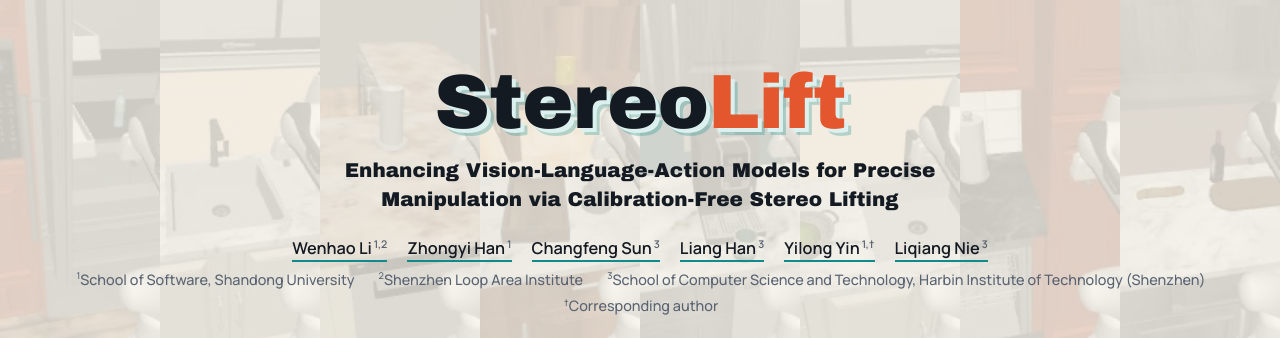
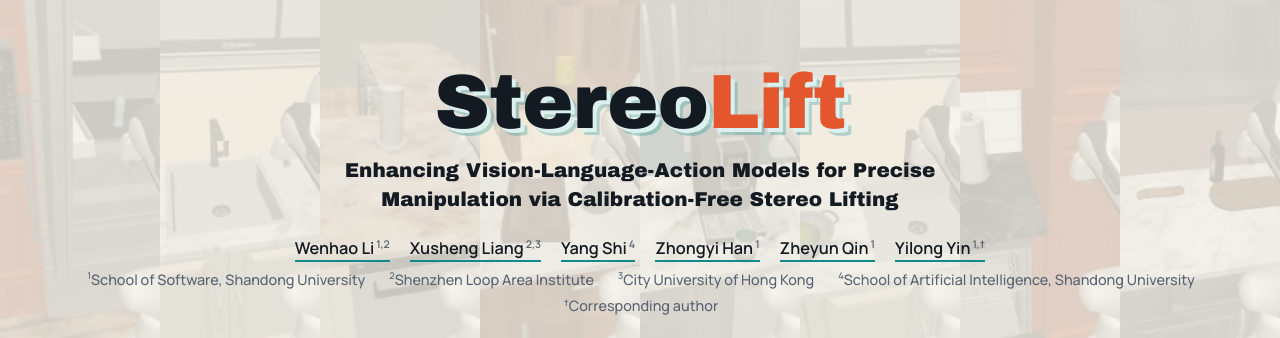
Before and after one commit to peacelwh/StereoLift, a plain HTML site: page index.html in a window 1280 px wide. Shown: the part 63-401 px from the top of the page. Drawn offline with nearby package versions, Linux system fonts and the light colour scheme; a web font is replaced by a local one.

Commit message:
Update author list and affiliations

```diff
--- a/index.html
+++ b/index.html
@@ -34,16 +34,17 @@
   <p class="subtitle">Enhancing Vision-Language-Action Models for Precise Manipulation via Calibration-Free Stereo Lifting</p>
   <div class="authors">
     <span>Wenhao Li<sup>1,2</sup></span>
+    <span>Xusheng Liang<sup>2,3</sup></span>
+    <span>Yang Shi<sup>4</sup></span>
     <span>Zhongyi Han<sup>1</sup></span>
-    <span>Changfeng Sun<sup>3</sup></span>
-    <span>Liang Han<sup>3</sup></span>
+    <span>Zheyun Qin<sup>1</sup></span>
     <span>Yilong Yin<sup>1,&#8224;</sup></span>
-    <span>Liqiang Nie<sup>3</sup></span>
   </div>
   <div class="affil">
     <span><sup>1</sup>School of Software, Shandong University</span>
     <span><sup>2</sup>Shenzhen Loop Area Institute</span>
-    <span><sup>3</sup>School of Computer Science and Technology, Harbin Institute of Technology (Shenzhen)</span>
+    <span><sup>3</sup>City University of Hong Kong</span>
+    <span><sup>4</sup>School of Artificial Intelligence, Shandong University</span>
     <span><sup>&#8224;</sup>Corresponding author</span>
   </div>
   <div class="links">
@@ -289,7 +290,7 @@
   <h2><span class="num">06</span>Citation</h2>
   <pre class="bib" id="bibtex"><button class="copy" id="copy-bib" type="button">Copy</button>@misc{li2026stereolift,
   title  = {StereoLift: Enhancing Vision-Language-Action Models for Precise Manipulation via Calibration-Free Stereo Lifting},
-  author = {Li, Wenhao and Han, Zhongyi and Sun, Changfeng and Han, Liang and Yin, Yilong and Nie, Liqiang},
+  author = {Li, Wenhao and Liang, Xusheng and Shi, Yang and Han, Zhongyi and Qin, Zheyun and Yin, Yilong},
   year   = {2026},
   howpublished = {\url{https://github.com/peacelwh/StereoLift}}
 }</pre>
```
